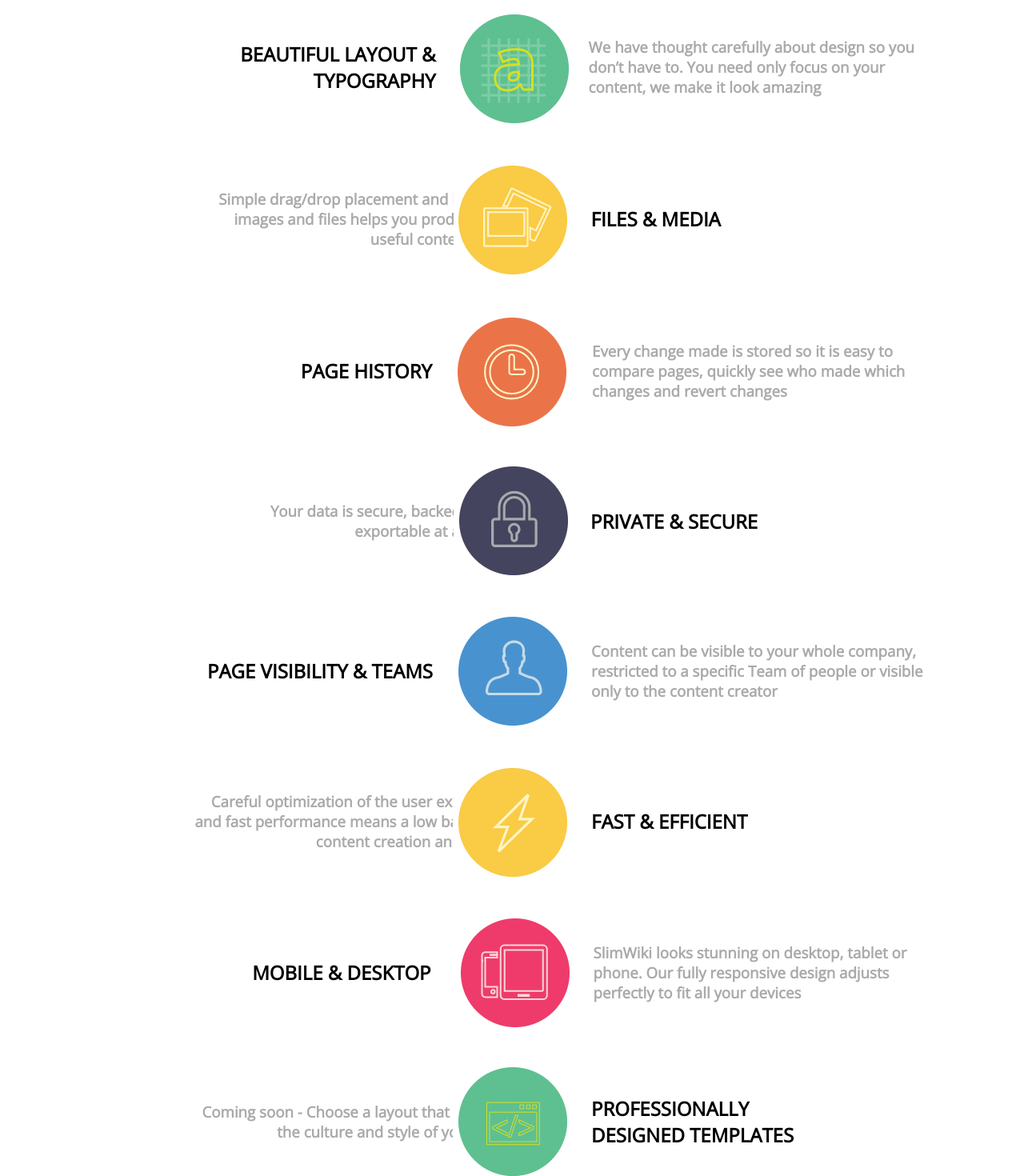
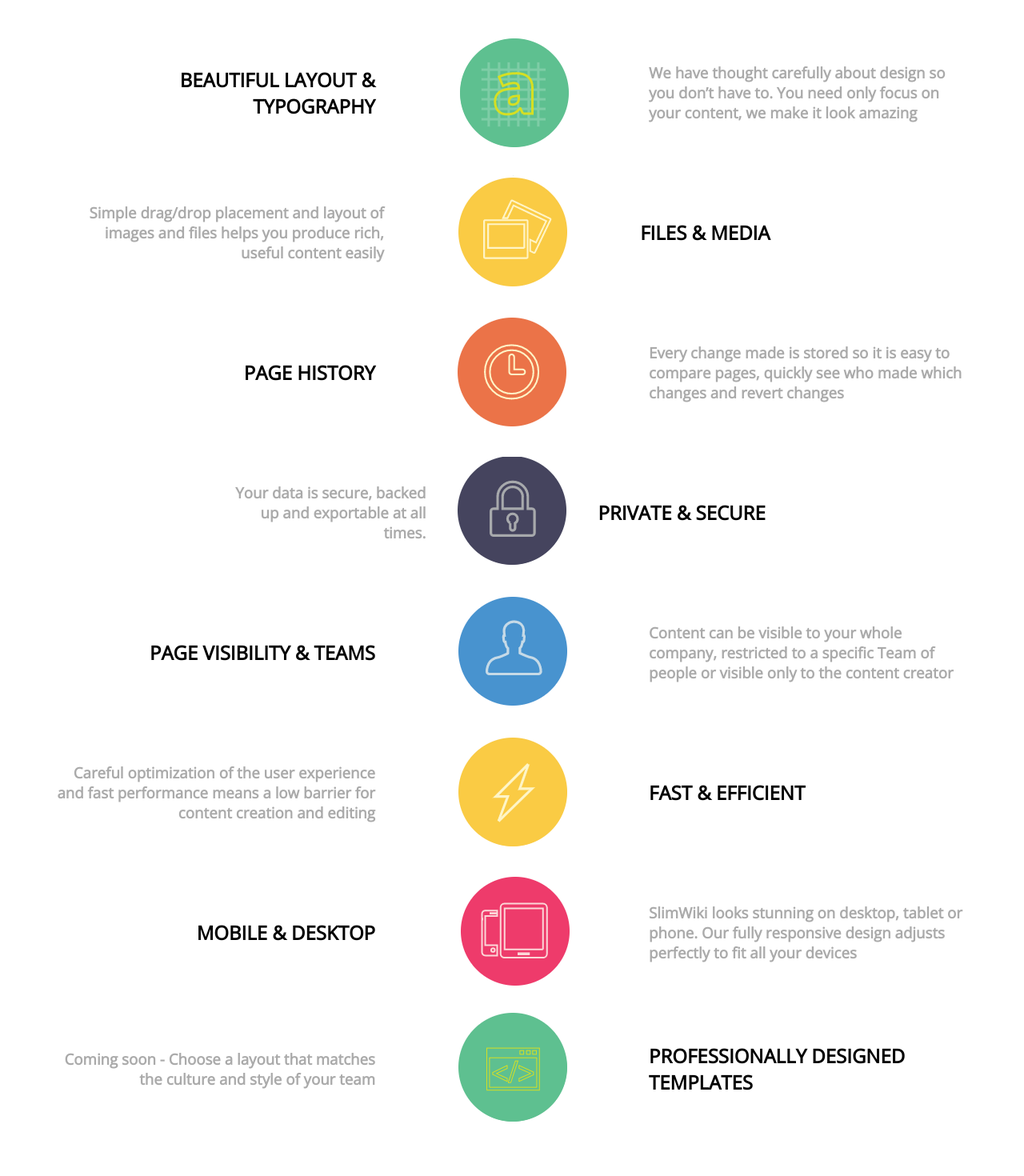
Before and after one commit to b3kaRSTMV/wikki, a React (Create React App) app: page / in a window 1280 px wide. Shown: the part 895-2365 px from the top of the page at 80% size. After the commit the page ends 2302 px from the top, so only its background shows below. Built offline with nearby package versions, Linux system fonts and the light colour scheme.

Commit message:
feat: added adaptive layout

```diff
--- a/src/components/benefits/Benefits.jsx
+++ b/src/components/benefits/Benefits.jsx
@@ -12,82 +12,116 @@ const Benefits = () => {
             mean that your team spend their time focussing on your business.
           </h4>
         </div>
+        <div className={css.card_wrapper}>
           <div className={css.card_container}>
+            <div className={css.left}>
+              <img src="/images/benefits/typography_img.png" alt="logo" className={css.img} />
+            </div>
+            <div className={css.right}>
               <div className={css.title_container}>
                 <h2 className={css.card_title}>BEAUTIFUL LAYOUT & TYPOGRAPHY</h2>
               </div>
-          <img src="/images/benefits/typography_img.png" alt="logo" className={css.img} />
               <div className={css.main_text_container}>
                 <h3 className={css.card_main_text}>
-              We have thought carefully about design so you don’t have to. You need only focus on
-              your content, we make it look amazing
+                  We have thought carefully about design so you don’t have to. You need only focus
+                  on your content, we make it look amazing
                 </h3>
               </div>
             </div>
+          </div>
           <div className={css.card_container}>
-          <div className={css.card_main_text_container_reverse}>
-            <h3 className={css.card_main_text_reverse}>
+            <div className={css.left}>
+              <img src="/images/benefits/media_img.png" alt="logo" className={css.img} />
+            </div>
+            <div className={css.right}>
+              <div className={css.title_container}>
+                <h2 className={css.card_title}>FILES & MEDIA</h2>
+              </div>
+              <div className={css.main_text_container}>
+                <h3 className={css.card_main_text}>
                   Simple drag/drop placement and layout of images and files helps you produce rich,
                   useful content easily
                 </h3>
               </div>
-          <img src="/images/benefits/media_img.png" alt="logo" className={css.img} />
-          <div className={css.card_title_container_reverse}>
-            <h2 className={css.card_title_reverse}>FILES & MEDIA</h2>
+            </div>
+          </div>
+        </div>
+        <div className={css.card_wrapper}>
+          <div className={css.card_container}>
+            <div className={css.left}>
+              <img src="/images/benefits/history_img.png" alt="logo" className={css.img} />
+            </div>
+            <div className={css.right}>
+              <div className={css.title_container}>
+                <h2 className={css.card_title}>PAGE HISTORY</h2>
+              </div>
+              <div className={css.main_text_container}>
+                <h3 className={css.card_main_text}>
+                  Every change made is stored so it is easy to compare pages, quickly see who made
+                  which changes and revert changes
+                </h3>
+              </div>
             </div>
           </div>
           <div className={css.card_container}>
+            <div className={css.left}>
+              <img src="/images/benefits/private_img.png" alt="logo" className={css.img} />
+            </div>
+            <div className={css.right}>
               <div className={css.title_container}>
-            <h2 className={css.card_title}>PAGE HISTORY</h2>
+                <h2 className={css.card_title}>PRIVATE & SECURE</h2>
               </div>
-          <img src="/images/benefits/history_img.png" alt="logo" className={css.img} />
               <div className={css.main_text_container}>
                 <h3 className={css.card_main_text}>
-              Every change made is stored so it is easy to compare pages, quickly see who made which
-              changes and revert changes
+                  Your data is secure, backed up and exportable at all times.
                 </h3>
               </div>
             </div>
+          </div>
+        </div>
+        <div className={css.card_wrapper}>
           <div className={css.card_container}>
-          <div className={css.card_main_text_container_reverse}>
-            <h3 className={css.card_main_text_reverse}>
-              Your data is secure, backed up and exportable at all times.
+            <div className={css.left}>
+              <img src="/images/benefits/teams_img.png" alt="logo" className={css.img} />
+            </div>
+            <div className={css.right}>
+              <div className={css.title_container}>
+                <h2 className={css.card_title}>PAGE VISIBILITY & TEAMS</h2>
+              </div>
+              <div className={css.main_text_container}>
+                <h3 className={css.card_main_text}>
+                  Content can be visible to your whole company, restricted to a specific Team of
+                  people or visible only to the content creator
                 </h3>
               </div>
-          <img src="/images/benefits/private_img.png" alt="logo" className={css.img} />
-          <div className={css.card_title_container_reverse}>
-            <h2 className={css.card_title_reverse}>PRIVATE & SECURE</h2>
             </div>
           </div>
           <div className={css.card_container}>
+            <div className={css.left}>
+              <img src="/images/benefits/fast_img.png" alt="logo" className={css.img} />
+            </div>
+            <div className={css.right}>
               <div className={css.title_container}>
-            <h2 className={css.card_title}>PAGE VISIBILITY & TEAMS</h2>
+                <h2 className={css.card_title}>FAST & EFFICIENT</h2>
               </div>
-          <img src="/images/benefits/teams_img.png" alt="logo" className={css.img} />
               <div className={css.main_text_container}>
                 <h3 className={css.card_main_text}>
-              Content can be visible to your whole company, restricted to a specific Team of people
-              or visible only to the content creator
+                  Careful optimization of the user experience and fast performance means a low
+                  barrier for content creation and editing
                 </h3>
               </div>
             </div>
-        <div className={css.card_container}>
-          <div className={css.card_main_text_container_reverse}>
-            <h3 className={css.card_main_text_reverse}>
-              Careful optimization of the user experience and fast performance means a low barrier
-              for content creation and editing
-            </h3>
-          </div>
-          <img src="/images/benefits/fast_img.png" alt="logo" className={css.img} />
-          <div className={css.card_title_container_reverse}>
-            <h2 className={css.card_title_reverse}>FAST & EFFICIENT</h2>
           </div>
         </div>
+        <div className={css.card_wrapper}>
           <div className={css.card_container}>
+            <div className={css.left}>
+              <img src="/images/benefits/mobile_img.png" alt="logo" className={css.img} />
+            </div>
+            <div className={css.right}>
               <div className={css.title_container}>
                 <h2 className={css.card_title}>MOBILE & DESKTOP</h2>
               </div>
-          <img src="/images/benefits/mobile_img.png" alt="logo" className={css.img} />
               <div className={css.main_text_container}>
                 <h3 className={css.card_main_text}>
                   SlimWiki looks stunning on desktop, tablet or phone. Our fully responsive design
@@ -95,15 +129,21 @@ const Benefits = () => {
                 </h3>
               </div>
             </div>
+          </div>
           <div className={css.card_container}>
-          <div className={css.card_main_text_container_reverse}>
-            <h3 className={css.card_main_text_reverse}>
+            <div className={css.left}>
+              <img src="/images/benefits/templates_img.png" alt="logo" className={css.img} />
+            </div>
+            <div className={css.right}>
+              <div className={css.title_container}>
+                <h2 className={css.card_title}>PROFESSIONALLY DESIGNED TEMPLATES</h2>
+              </div>
+              <div className={css.main_text_container}>
+                <h3 className={css.card_main_text}>
                   Coming soon - Choose a layout that matches the culture and style of your team
                 </h3>
               </div>
-          <img src="/images/benefits/templates_img.png" alt="logo" className={css.img} />
-          <div className={css.card_title_container_reverse}>
-            <h2 className={css.card_title_reverse}>PROFESSIONALLY DESIGNED TEMPLATES</h2>
+            </div>
           </div>
         </div>
       </div>
--- a/src/components/benefits/Benefits.module.scss
+++ b/src/components/benefits/Benefits.module.scss
@@ -5,13 +5,32 @@
 
 .card_container {
     display: flex;
+    align-items: center;
     justify-content: center;
-    align-items: center;
-    margin-top: 50px;
+    position: relative;
+    margin-top: 100px;
+}
+
+.card_wrapper {
+    display: flex;
+    flex-direction: column;
+
+    >div:nth-of-type(n+2) {
+        .right {
+            flex-direction: row-reverse;
+
+            .card_main_text {
+                text-align: right;
+            }
+
+            .card_title {
+                text-align: left;
+            }
+        }
+    }
 }
 
 .card_main_text {
-    width: 53vh;
     color: rgb(170, 170, 170);
 
 }
@@ -22,6 +41,7 @@
 
 .img {
     margin: 0 25px;
+    order: -1;
 }
 
 .title {
@@ -35,32 +55,52 @@
     color: rgb(170, 170, 170);
 }
 
-.card_main_text_container_reverse{
-    width: 53vh;
-    color: rgb(170, 170, 170);
-    text-align: end;
+.title_container {
+    width: 35%;
 }
 
-.card_main_text_reverse{
-
+.main_text_container {
+    width: 35%;
 }
 
-.title_container{
-    width: 300px;
+.right {
+    display: flex;
+    justify-content: space-between;
+    align-items: center;
 }
 
-.main_text_container{
-    width: 300px;
+.left {
+    position: absolute;
 }
 
-.card_main_text_container_reverse{
-    width: 300px;
+@media (max-width: 768px) {
+    .left {
+        position: relative;
+    }
+
+    .right {
+        flex-direction: column !important;
+    }
+
+    .title_container {
+        width: 70%;
+    }
+
+    .main_text_container {
+        width: 70%;
+    }
+
+    .card_title {
+        text-align: left;
+        font-size: 18px;
+    }
+
+    .card_main_text {
+        text-align: left !important;
+        font-size: 15px;
+    }
+
+    .wrapper {
+        margin: 0;
+    }
 }
-
-.card_title_container_reverse{
-    width: 300px;
-}
-
-.card_main_text_reverse{
-    width: 50vh;
-}
--- a/src/components/header/Header.module.scss
+++ b/src/components/header/Header.module.scss
@@ -2,7 +2,6 @@
     width: 100%;
     top: 0;
     left: 0;
-    z-index: 50;
     position: relative;
 }
 
@@ -34,6 +33,7 @@
 
 .sticky{
     background-color: #fff;
+    z-index: 100;
     position: -webkit-sticky;
     position: sticky;
     top: 0;
```
Also changed, not shown: public/images/benefits/private_img.png. Lines whose indentation alone changed are shown as unchanged.
